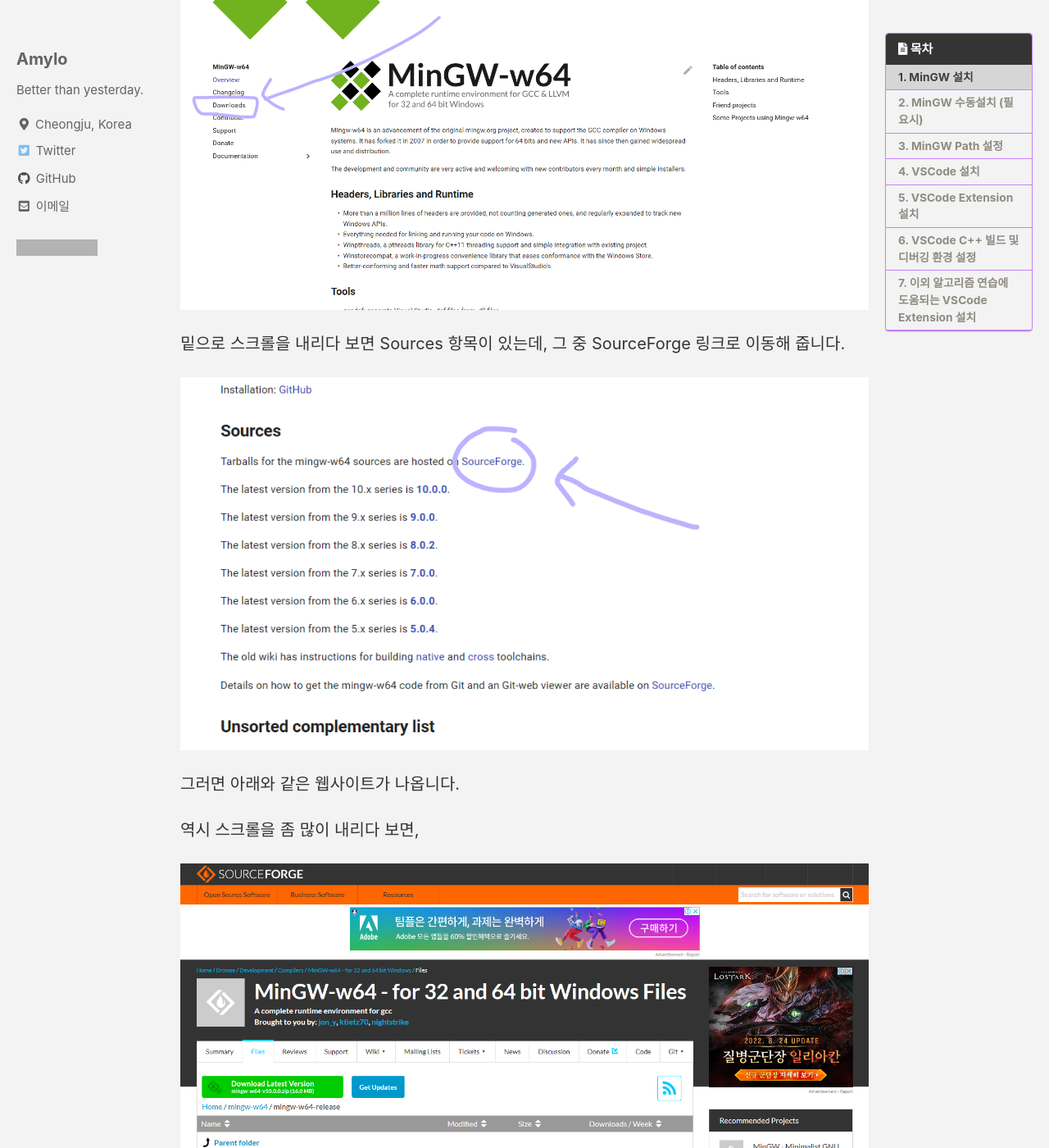
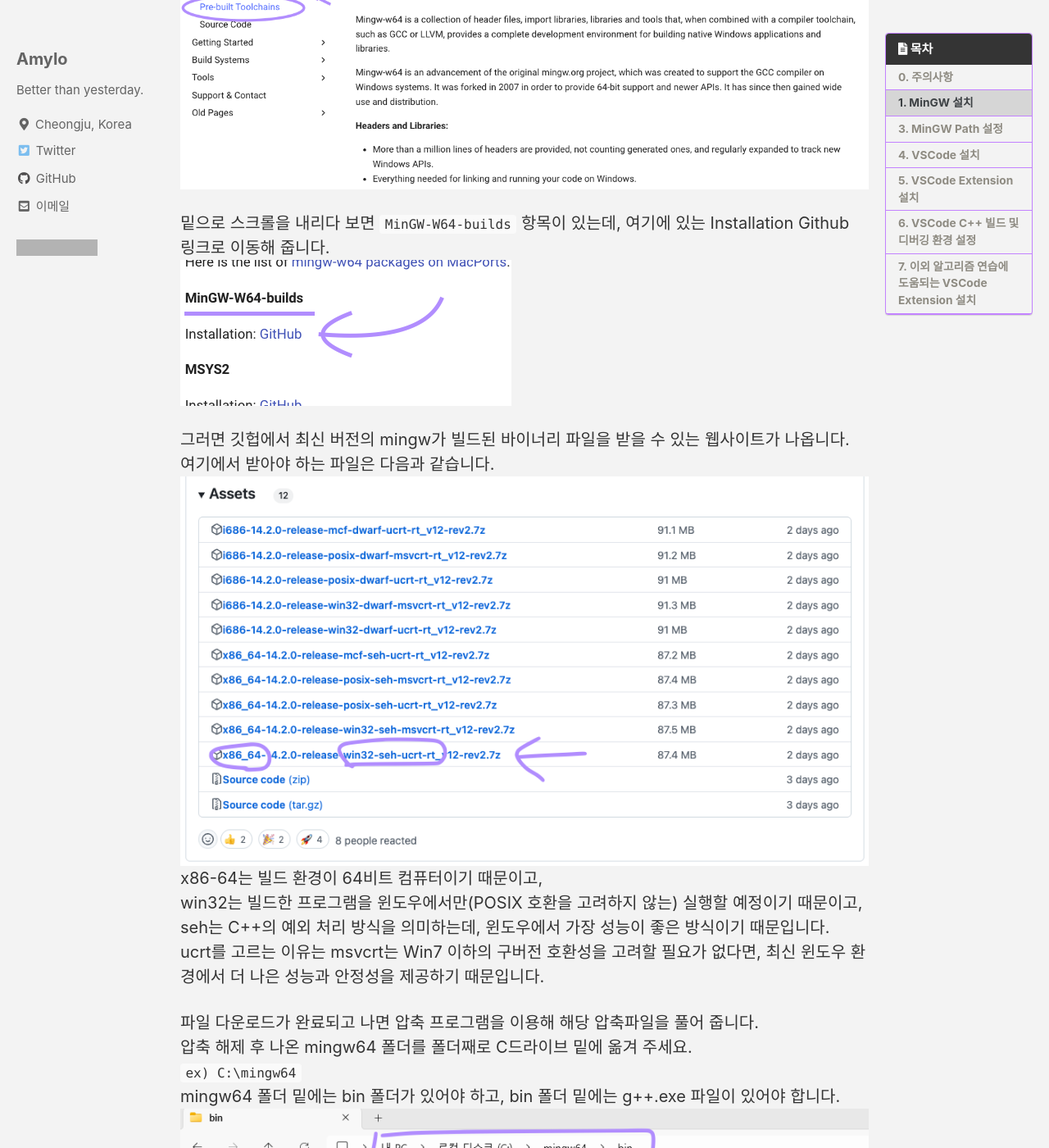
Before and after one commit to Amylo-jh/Amylo-blog, a Jekyll site: the page built from _posts/2022-08-23-Starting_Algorithm_with_VSCode_C++.md, in a window 1280 px wide and 1400 px high, scrolled down 2184 px. Shown: the whole window at 82% size. Built offline with Jekyll 4.4.1, drawn with Linux system fonts in a browser that asks for light colours; cached includes are drawn as plain includes; comment, search, counter and statistics services are not loaded; some of the changed text lies outside the part shown; grey boxes are pictures that could not be loaded.

```diff
--- a/_posts/2022-08-23-Starting_Algorithm_with_VSCode_C++.md
+++ b/_posts/2022-08-23-Starting_Algorithm_with_VSCode_C++.md
@@ -11,139 +11,88 @@ tags :
 toc : true
 toc_label : "목차"
 toc_sticky : true
-last_modified_at : 2022-08-23T19:40
+last_modified_at : 2025-03-31T02:30
 ---
-Windows + VSCode + C++ 개발 환경 구축 Guide
+Windows + VSCode + C++ 개발 환경 구축 Guide (2025년 3월 Updated)
 
 안녕하세요.
 오늘은 윈도우에서 VSCode로 C++ 개발 환경을 구축하는 방법에 대해 포스팅하려고 해요.
-
 저는 알고리즘 문제를 풀때 주력 언어로 C++을 사용하고 있어요.
-
 환경 설정하는데 시간은 넉넉하게 1시간 정도 걸려요.
 
 사용할 환경입니다.
-
 - Windows
 - VSCode
 - C++ (MinGW)
 
 설치 순서
+1. MinGW 설치
+2. MinGW Path 설정
+3. VSCode 설치
+4. VSCode Extension 설치
+5. VSCode C++ 빌드 및 디버깅 환경 설정
+6. 이외 알고리즘 연습에 도움되는 vscode extension 설치
+7. Baekjoon Online Judge 및 Solved.ac 둘러보기 (TBD)
+8. GitHub 연동 (TBD)
 
-1. MinGW 설치
-2. MinGW 수동 설치 (필요시)
-3. MinGW Path 설정
-4. VSCode 설치
-5. VSCode Extension 설치
-6. VSCode C++ 빌드 및 디버깅 환경 설정
-7. 이외 알고리즘 연습에 도움되는 vscode extension 설치
-8. Baekjoon Online Judge 및 Solved.ac 둘러보기 (TBD)
-9. GitHub 연동 (TBD)
+# 0. 주의사항
+<mark>경로에 한글이 포함되어 있으면 빌드/디버깅 시 오류가 발생할 수 있습니다!!</mark>
+특히 바탕화면에 폴더를 만들어 사용하게 되면, 사용자명이 한글일 경우 경로에 한글이 포함되어 IDE가 해당 경로를 제대로 인식하지 못할 수 있습니다.
+윈도우 사용자 폴더 이름 변경 방법 등을 검색하여 경로상에서 한글을 제거하거나, (ex: C:/Users/Amylo/Desktop/Dev)
+혹은 드라이브 최상위 영역에 새로 폴더를 만들어 그 곳에서 개발을 시작하셔도 좋습니다. (ex: C:/Dev)
 
 # 1. MinGW 설치
-
 윈도우용 GCC, MinGW를 설치하기 위해 구글에 MinGW를 검색하세요.
-
 요즈음 대부분의 PC가 64비트 운영체제이기 때문에 64비트 기준으로 설명하겠습니다.
-
 (본인의 컴퓨터 운영체제가 64비트인지 확인하려면, 설정 - 정보에서 시스템 종류 정보를 확인하세요.)
-
 ![Untitled]({{ site.url }}{{ site.baseurl }}/assets/images/Starting_Algorithm/Untitled.png)
 
-[MinGW-w64를 검색하시면 나오는 웹사이트](https://www.mingw-w64.org/) 에 접속해 주시고,
+[MinGW-w64를 검색하시면 나오는 웹사이트](https://www.mingw-w64.org/)에 접속해 주시고, 옆의 메뉴 또는 사이드바에서 `Downloads - Pre-built Toolchains`로 이동해 줍니다.
+![Untitled]({{ site.url }}{{ site.baseurl }}/assets/images/Starting_Algorithm/스크린샷 2025-03-31 오후 4.06.51.png)
 
-옆의 메뉴 또는 사이드바에서  Downloads로 이동해 줍니다.
+밑으로 스크롤을 내리다 보면 `MinGW-W64-builds` 항목이 있는데, 여기에 있는 Installation Github 링크로 이동해 줍니다.
+![Untitled]({{ site.url }}{{ site.baseurl }}/assets/images/Starting_Algorithm/스크린샷 2025-03-31 오후 4.29.01.png)
 
-![Untitled]({{ site.url }}{{ site.baseurl }}/assets/images/Starting_Algorithm/Untitled%201.png)
-
-밑으로 스크롤을 내리다 보면 Sources 항목이 있는데, 그 중 SourceForge 링크로 이동해 줍니다.
-
-![Untitled]({{ site.url }}{{ site.baseurl }}/assets/images/Starting_Algorithm/Untitled%202.png)
-
-그러면 아래와 같은 웹사이트가 나옵니다.
-
-역시 스크롤을 좀 많이 내리다 보면,
-
-![Untitled]({{ site.url }}{{ site.baseurl }}/assets/images/Starting_Algorithm/Untitled%203.png)
-
-MinGW-W64 Online Installer 다운로드 링크가 있습니다.
-
-MinGW-W64-Install.exe를 눌러 파일을 받아 줍니다.
-
-![Untitled]({{ site.url }}{{ site.baseurl }}/assets/images/Starting_Algorithm/Untitled%204.png)
-
-다운로드 받은 파일 설치를 시작해 줍시다.
-
-이후 세팅에서 Architecture를 i686에서 x86-64로 바꿔주세요. (64비트로 설치하겠다는 의미입니다.)
-
-![Untitled]({{ site.url }}{{ site.baseurl }}/assets/images/Starting_Algorithm/Untitled%205.png)
-
-여기에서 설치를 진행하다가 오류가 날 수 있습니다. (사진 참고)
-
-![Untitled]({{ site.url }}{{ site.baseurl }}/assets/images/Starting_Algorithm/Untitled%206.png)
-
-이렇게 되면 MinGW 수동설치를 진행해 주셔야 합니다.
-
-오류가 안 나시면 MinGW 수동설치 부분은 건너 뛰시면 됩니다.
-
-# 2. MinGW 수동설치 (필요시)
-
-위와 같은 오류가 발생하면 인스톨러를 닫아 주시고,
-
-MinGW 인스톨러를 받았던 곳 밑에 x86-64-win32-seh 파일을 다운받아 주세요.
-
-![Untitled]({{ site.url }}{{ site.baseurl }}/assets/images/Starting_Algorithm/Untitled%207.png)
+그러면 깃헙에서 최신 버전의 mingw가 빌드된 바이너리 파일을 받을 수 있는 웹사이트가 나옵니다.
+여기에서 받아야 하는 파일은 다음과 같습니다.
+![Untitled]({{ site.url }}{{ site.baseurl }}/assets/images/Starting_Algorithm/스크린샷 2025-03-31 오후 4.31.23.png)
+x86-64는 빌드 환경이 64비트 컴퓨터이기 때문이고,
+win32는 빌드한 프로그램을 윈도우에서만(POSIX 호환을 고려하지 않는) 실행할 예정이기 때문이고,
+seh는 C++의 예외 처리 방식을 의미하는데, 윈도우에서 가장 성능이 좋은 방식이기 때문입니다.
+ucrt를 고르는 이유는 msvcrt는 Win7 이하의 구버전 호환성을 고려할 필요가 없다면, 최신 윈도우 환경에서 더 나은 성능과 안정성을 제공하기 때문입니다.
 
 파일 다운로드가 완료되고 나면 압축 프로그램을 이용해 해당 압축파일을 풀어 줍니다.
+압축 해제 후 나온 mingw64 폴더를 폴더째로 C드라이브 밑에 옮겨 주세요.
+`ex) C:\mingw64`
+mingw64 폴더 밑에는 bin 폴더가 있어야 하고, bin 폴더 밑에는 g++.exe 파일이 있어야 합니다.
+![Untitled]({{ site.url }}{{ site.baseurl }}/assets/images/Starting_Algorithm/스크린샷 2025-03-31 오후 4.45.53.png)
 
-압축 해제 후 나온 mingw64 폴더를 폴더째로 C드라이브 밑에 옮겨 주세요.
-
-ex) C:\mingw64
-
-![Untitled]({{ site.url }}{{ site.baseurl }}/assets/images/Starting_Algorithm/Untitled%208.png)
-
-여기까지 완료했다면 MinGW 수동 설치는 끝났습니다.
+여기까지 완료했다면 MinGW 설치는 끝났습니다.
 
 # 3. MinGW Path 설정
-
 이제 설치된 MinGW를 환경변수, Path에 등록해 줄 건데요, 이 작업은 VSCode에서 컴파일 할 때 사용할 g++ 파일을 VSCode가 찾아서 쓸 수 있게 해 주는 작업이에요.
-
 그러면 Win+R을 눌러 실행창을 띄우고, sysdm.cpl 을 친 다음 엔터를 하시면 시스템 속성 창이 뜰 텐데,
-
 ![Untitled]({{ site.url }}{{ site.baseurl }}/assets/images/Starting_Algorithm/Untitled%209.png)
 
 고급 - 환경 변수로 가 주시고,
-
 ![Untitled]({{ site.url }}{{ site.baseurl }}/assets/images/Starting_Algorithm/Untitled%2010.png)
 
 시스템 변수에서 Path를 찾은 다음, 저것을 더블 클릭 하시고,
-
 ![Untitled]({{ site.url }}{{ site.baseurl }}/assets/images/Starting_Algorithm/Untitled%2011.png)
 
 뜨는 창에서 mingw64\bin 경로를 등록, 확인 해 주시면 됩니다.
-
 잘 되었는지 확인하려면, Win+R, cmd를 여신 다음에,
-
-gcc \-\-version
-
-g++ \-\-version
-
-gdb \-\-version
-
-을 입력하고, 엔터 치셨을 때
-
-이런 식으로, 관련 정보가 떠야 정상입니다.
-
+`gcc \-\-version`
+`g++ \-\-version`
+`gdb \-\-version`
+을 입력하고, 엔터 치셨을 때 하단 사진과 같이 관련 정보가 떠야 정상입니다.
 ![Untitled]({{ site.url }}{{ site.baseurl }}/assets/images/Starting_Algorithm/Untitled%2012.png)
 
-만약 설치나 설정이 잘못 되었다면, ‘gcc’ 은(는) 내부 또는 외부 명령, 실행할~~ 뭐시기가 뜨면서 정보가 뜨지 않습니다.
-
+만약 설치나 설정이 잘못 되었다면, `‘gcc’ 은(는) 내부 또는 외부 명령, 실행할 수 있는 프로그램, 또는 배치 파일이 아닙니다.` 라는 메시지가 표시되면서 프로그램이 동작하지 않습니다.
 환경 변수 설정이나 폴더명에서 오타가 난 것은 없는지 다시 확인해 주세요.
-
 또는 C:/mingw64/bin/g++.exe 파일이 경로에 있는지 확인해 주세요.
 
 # 4. VSCode 설치
-
 에디터로 사용할 VSCode를 설치해 봅시다.
 
 vscode : [https://code.visualstudio.com/](https://code.visualstudio.com/) 에서 설치 파일을 받아 주세요.
```
Also changed, not shown: assets/images/Starting_Algorithm/Untitled 1.png (deleted), assets/images/Starting_Algorithm/스크린샷 2025-03-31 오후 4.06.51.png (added), assets/images/Starting_Algorithm/스크린샷 2025-03-31 오후 4.29.01.png (added), assets/images/Starting_Algorithm/스크린샷 2025-03-31 오후 4.31.23.png (added), assets/images/Starting_Algorithm/스크린샷 2025-03-31 오후 4.45.53.png (added).
